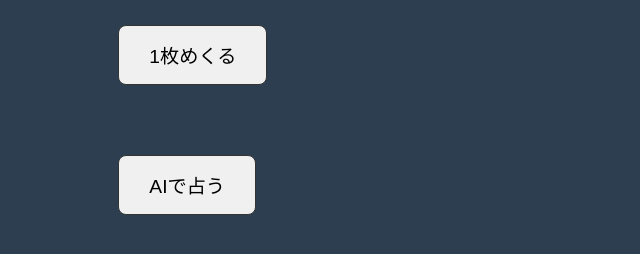
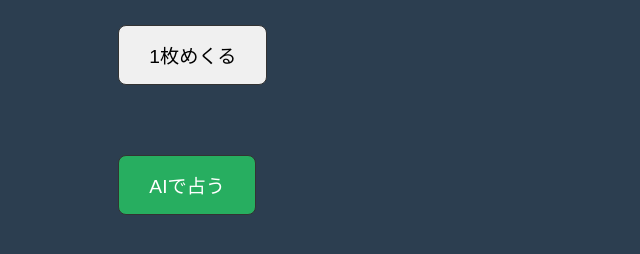
Before and after one commit to onigirikoubou-bit/tarot, a website: page index.html in a window 1280 px wide. Shown: the part 164-418 px from the top of the page, without its empty margins (320-960 px from the left). Drawn offline with Linux system fonts and the light colour scheme.

Commit message:
ボタンに色付け

```diff
--- a/index.html
+++ b/index.html
@@ -37,7 +37,7 @@
 
 <!-- 結果表示エリア -->
 <div id="result"></div>
-<button id="ai-button" onclick="generateReading()">AIで占う</button>
+<button id="ai-button" onclick="generateReading()" style="background-color: #27ae60; color: white;">AIで占う</button>
 <div id="ai-evaluation"></div>
 
 
```
